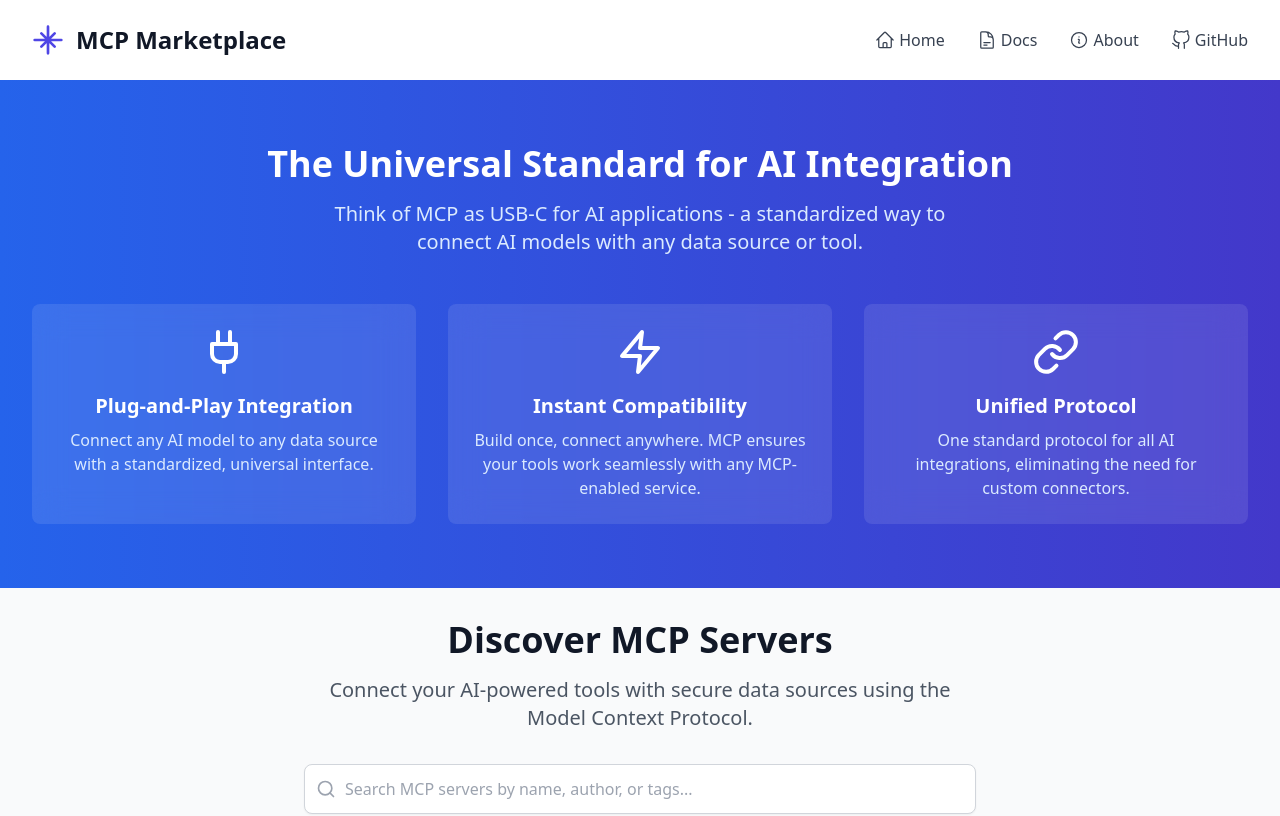
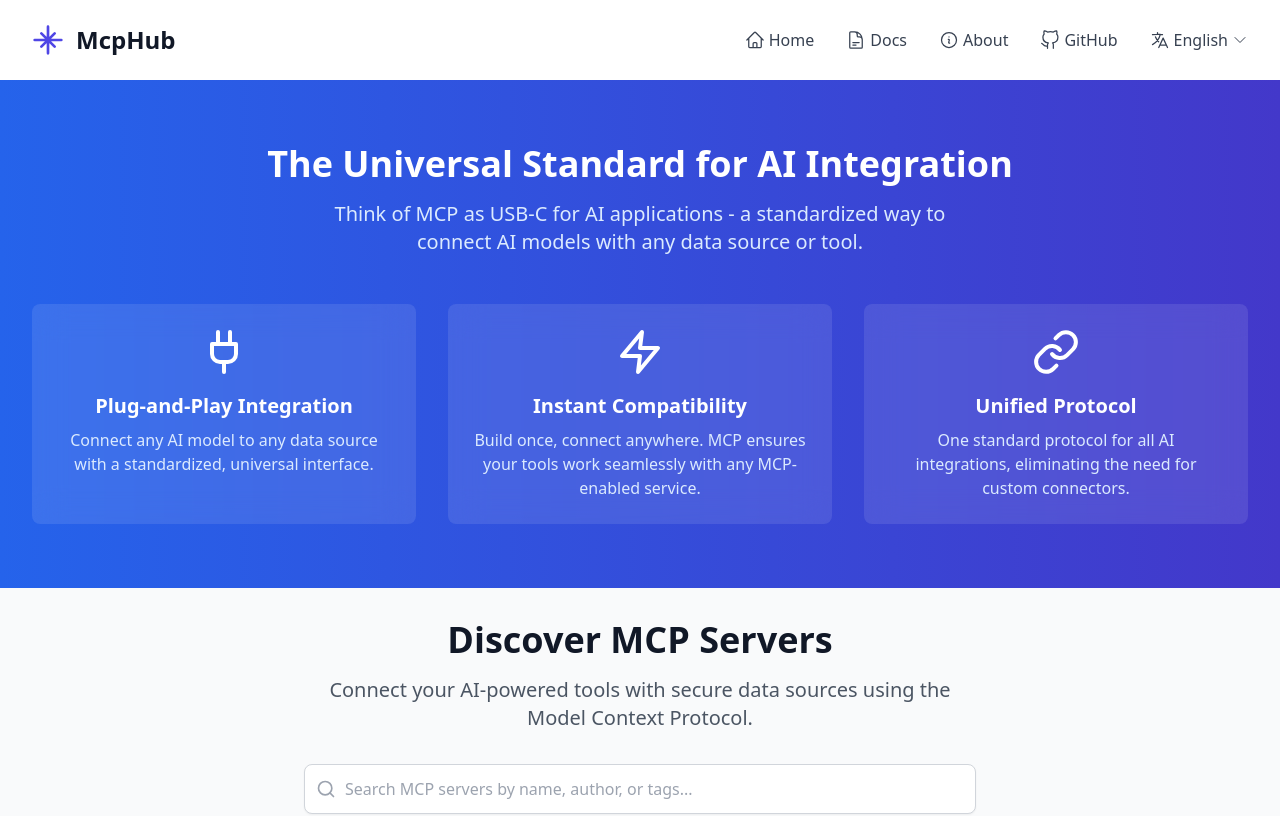
Before and after one commit to rajbos/mcp-agents-hub, a React (Vite) app in the folder client/: page / in a window 1280 px wide. Shown: the top 816 px of the page. Built offline with nearby package versions, Linux system fonts and the light colour scheme; no server answers.

Commit message:
add language switcher in header

```diff
--- a/client/src/App.tsx
+++ b/client/src/App.tsx
@@ -5,9 +5,11 @@ import { Docs } from './pages/Docs';
 import { About } from './pages/About';
 import { Header } from './components/Header';
 import { Footer } from './components/Footer';
+import { LanguageProvider } from './contexts/LanguageContext';
 
 function App() {
   return (
+    <LanguageProvider>
       <Router>
         <div className="min-h-screen bg-gray-50">
           <Header />
@@ -19,6 +21,7 @@ function App() {
           <Footer />
         </div>
       </Router>
+    </LanguageProvider>
   );
 }
 
--- a/client/src/components/Header.tsx
+++ b/client/src/components/Header.tsx
@@ -1,12 +1,21 @@
 import { useState } from 'react';
 import { Link } from 'react-router-dom';
+import { useLanguage, SupportedLanguage } from '../contexts/LanguageContext';
 
 export function Header() {
   const [isMenuOpen, setIsMenuOpen] = useState(false);
+  const [isLangMenuOpen, setIsLangMenuOpen] = useState(false); // State for language dropdown
+  const { language, setLanguage, t } = useLanguage();
 
   // Function to close the menu
   const closeMenu = () => {
     setIsMenuOpen(false);
+  };
+
+  // Function to toggle language
+  const toggleLanguage = (lang: SupportedLanguage) => {
+    setLanguage(lang);
+    setIsLangMenuOpen(false);
   };
 
   return (
@@ -26,7 +35,7 @@ export function Header() {
             >
               <path d="M12 2v20M2 12h20M7 17l10-10M7 7l10 10"/>
             </svg>
-            <h1 className="ml-3 text-2xl font-bold text-gray-900">MCP Marketplace</h1>
+            <h1 className="ml-3 text-2xl font-bold text-gray-900">McpHub</h1>
           </div>
 
           <div className="flex items-center">
@@ -54,6 +63,25 @@ export function Header() {
             {/* Mobile menu - absolutely positioned for better layout */}
             <div className={`${isMenuOpen ? 'block' : 'hidden'} md:hidden absolute top-20 right-0 left-0 bg-white shadow-md z-10`}>
               <div className="px-4 py-3 space-y-2">
+                {/* Language switcher for mobile */}
+                <div className="border-b border-gray-100 pb-2 mb-2">
+                  <div className="text-gray-700 font-medium text-base py-2">{t('language.label')} / 语言</div>
+                  <div className="flex space-x-2 mt-1">
+                    <button
+                      className={`px-3 py-1 rounded text-sm ${language === 'en' ? 'bg-indigo-100 text-indigo-700' : 'bg-gray-100 text-gray-700'}`}
+                      onClick={() => toggleLanguage('en')}
+                    >
+                      English
+                    </button>
+                    <button
+                      className={`px-3 py-1 rounded text-sm ${language === 'zh' ? 'bg-indigo-100 text-indigo-700' : 'bg-gray-100 text-gray-700'}`}
+                      onClick={() => toggleLanguage('zh')}
+                    >
+                      中文
+                    </button>
+                  </div>
+                </div>
+
                 <Link
                   to="/"
                   className="text-gray-700 hover:text-indigo-600 font-medium text-base flex items-center py-2 border-b border-gray-100"
@@ -73,7 +101,7 @@ export function Header() {
                       d="m2.25 12 8.954-8.955c.44-.439 1.152-.439 1.591 0L21.75 12M4.5 9.75v10.125c0 .621.504 1.125 1.125 1.125H9.75v-4.875c0-.621.504-1.125 1.125-1.125h2.25c.621 0 1.125.504 1.125 1.125V21h4.125c.621 0 1.125-.504 1.125-1.125V9.75M8.25 21h8.25"
                     />
                   </svg>
-                  Home
+                  {t('nav.home')}
                 </Link>
                 <Link
                   to="/docs"
@@ -94,7 +122,7 @@ export function Header() {
                       d="M19.5 14.25v-2.625a3.375 3.375 0 0 0-3.375-3.375h-1.5A1.125 1.125 0 0 1 13.5 7.125v-1.5a3.375 3.375 0 0 0-3.375-3.375H8.25m0 12.75h7.5m-7.5 3H12M10.5 2.25H5.625c-.621 0-1.125.504-1.125 1.125v17.25c0 .621.504 1.125 1.125 1.125h12.75c.621 0 1.125-.504 1.125-1.125V11.25a9 9 0 0 0-9-9Z"
                     />
                   </svg>
-                  Docs
+                  {t('nav.docs')}
                 </Link>
                 <Link
                   to="/about"
@@ -115,7 +143,7 @@ export function Header() {
                       d="m11.25 11.25.041-.02a.75.75 0 0 1 1.063.852l-.708 2.836a.75.75 0 0 0 1.063.853l.041-.021M21 12a9 9 0 1 1-18 0 9 9 0 0 1 18 0Zm-9-3.75h.008v.008H12V8.25Z"
                     />
                   </svg>
-                  About
+                  {t('nav.about')}
                 </Link>
                 <a
                   href="https://github.com/mcp-agents-ai/mcp-marketplace"
@@ -138,13 +166,13 @@ export function Header() {
                   >
                     <path d="M9 19c-5 1.5-5-2.5-7-3m14 6v-3.87a3.37 3.37 0 0 0-.94-2.61c3.14-.35 6.44-1.54 6.44-7A5.44 5.44 0 0 0 20 4.77 5.07 5.07 0 0 0 19.91 1S18.73.65 16 2.48a13.38 13.38 0 0 0-7 0C6.27.65 5.09 1 5.09 1A5.07 5.07 0 0 0 5 4.77a5.44 5.44 0 0 0-1.5 3.78c0 5.42 3.3 6.61 6.44 7A3.37 3.37 0 0 0 9 18.13V22"></path>
                   </svg>
-                  GitHub
+                  {t('nav.github')}
                 </a>
               </div>
             </div>
 
             {/* Desktop menu */}
-            <nav className="hidden md:flex items-center space-x-8 ml-8">
+            <nav className="hidden md:flex items-center space-x-8">
               <Link to="/" className="text-gray-700 hover:text-indigo-600 font-medium flex items-center">
                 <svg
                   xmlns="http://www.w3.org/2000/svg"
@@ -160,7 +188,7 @@ export function Header() {
                     d="m2.25 12 8.954-8.955c.44-.439 1.152-.439 1.591 0L21.75 12M4.5 9.75v10.125c0 .621.504 1.125 1.125 1.125H9.75v-4.875c0-.621.504-1.125 1.125-1.125h2.25c.621 0 1.125.504 1.125 1.125V21h4.125c.621 0 1.125-.504 1.125-1.125V9.75M8.25 21h8.25"
                   />
                 </svg>
-                Home
+                {t('nav.home')}
               </Link>
               <Link to="/docs" className="text-gray-700 hover:text-indigo-600 font-medium flex items-center">
                 <svg
@@ -177,7 +205,7 @@ export function Header() {
                     d="M19.5 14.25v-2.625a3.375 3.375 0 0 0-3.375-3.375h-1.5A1.125 1.125 0 0 1 13.5 7.125v-1.5a3.375 3.375 0 0 0-3.375-3.375H8.25m0 12.75h7.5m-7.5 3H12M10.5 2.25H5.625c-.621 0-1.125.504-1.125 1.125v17.25c0 .621.504 1.125 1.125 1.125h12.75c.621 0 1.125-.504 1.125-1.125V11.25a9 9 0 0 0-9-9Z"
                   />
                 </svg>
-                Docs
+                {t('nav.docs')}
               </Link>
               <Link to="/about" className="text-gray-700 hover:text-indigo-600 font-medium flex items-center">
                 <svg
@@ -194,7 +222,7 @@ export function Header() {
                     d="m11.25 11.25.041-.02a.75.75 0 0 1 1.063.852l-.708 2.836a.75.75 0 0 0 1.063.853l.041-.021M21 12a9 9 0 1 1-18 0 9 9 0 0 1 18 0Zm-9-3.75h.008v.008H12V8.25Z"
                   />
                 </svg>
-                About
+                {t('nav.about')}
               </Link>
               <a
                 href="https://github.com/mcp-agents-ai/mcp-marketplace"
@@ -216,8 +244,65 @@ export function Header() {
                 >
                   <path d="M9 19c-5 1.5-5-2.5-7-3m14 6v-3.87a3.37 3.37 0 0 0-.94-2.61c3.14-.35 6.44-1.54 6.44-7A5.44 5.44 0 0 0 20 4.77 5.07 5.07 0 0 0 19.91 1S18.73.65 16 2.48a13.38 13.38 0 0 0-7 0C6.27.65 5.09 1 5.09 1A5.07 5.07 0 0 0 5 4.77a5.44 5.44 0 0 0-1.5 3.78c0 5.42 3.3 6.61 6.44 7A3.37 3.37 0 0 0 9 18.13V22"></path>
                 </svg>
-                GitHub
+                {t('nav.github')}
               </a>
+
+              {/* Language switcher for desktop - moved to the end of the navigation */}
+              <div className="relative">
+                <button
+                  className="flex items-center text-gray-700 hover:text-indigo-600 font-medium"
+                  onClick={() => setIsLangMenuOpen(!isLangMenuOpen)}
+                >
+                  <svg
+                    xmlns="http://www.w3.org/2000/svg"
+                    fill="none"
+                    viewBox="0 0 24 24"
+                    strokeWidth="1.5"
+                    stroke="currentColor"
+                    className="w-5 h-5 mr-1"
+                  >
+                    <path
+                      strokeLinecap="round"
+                      strokeLinejoin="round"
+                      d="M10.5 21l5.25-11.25L21 21m-9-3h7.5M3 5.621a48.474 48.474 0 016-.371m0 0c1.12 0 2.233.038 3.334.114M9 5.25V3m3.334 2.364C11.176 10.658 7.69 15.08 3 17.502m9.334-12.138c.896.061 1.785.147 2.666.257m-4.589 8.495a18.023 18.023 0 01-3.827-5.802"
+                    />
+                  </svg>
+                  {language === 'en' ? t('language.english') : t('language.chinese')}
+                  <svg
+                    xmlns="http://www.w3.org/2000/svg"
+                    fill="none"
+                    viewBox="0 0 24 24"
+                    strokeWidth="1.5"
+                    stroke="currentColor"
+                    className="w-4 h-4 ml-1"
+                  >
+                    <path
+                      strokeLinecap="round"
+                      strokeLinejoin="round"
+                      d="M19.5 8.25l-7.5 7.5-7.5-7.5"
+                    />
+                  </svg>
+                </button>
+                {/* Language dropdown menu */}
+                {isLangMenuOpen && (
+                  <div className="absolute right-0 mt-2 w-36 bg-white rounded-md shadow-lg z-20">
+                    <div className="py-1">
+                      <button
+                        className={`block w-full text-left px-4 py-2 text-sm ${language === 'en' ? 'bg-gray-100 text-indigo-600' : 'text-gray-700 hover:bg-gray-100'}`}
+                        onClick={() => toggleLanguage('en')}
+                      >
+                        {t('language.english')}
+                      </button>
+                      <button
+                        className={`block w-full text-left px-4 py-2 text-sm ${language === 'zh' ? 'bg-gray-100 text-indigo-600' : 'text-gray-700 hover:bg-gray-100'}`}
+                        onClick={() => toggleLanguage('zh')}
+                      >
+                        {t('language.chinese')}
+                      </button>
+                    </div>
+                  </div>
+                )}
+              </div>
             </nav>
           </div>
         </div>
--- /dev/null
+++ b/client/src/contexts/LanguageContext.tsx
@@ -0,0 +1,73 @@
+import React, { createContext, useState, useContext, ReactNode, useEffect } from 'react';
+import enTranslations from '../locale/en.json';
+import zhTranslations from '../locale/zh.json';
+
+// Define the supported languages
+export type SupportedLanguage = 'en' | 'zh';
+
+// Define the type for the language context
+type LanguageContextType = {
+  language: SupportedLanguage;
+  setLanguage: (language: SupportedLanguage) => void;
+  t: (key: string) => string; // translation function
+};
+
+// Create the initial context value
+const LanguageContext = createContext<LanguageContextType | undefined>(undefined);
+
+// Translation dictionary with imported JSON files
+const translations: Record<SupportedLanguage, Record<string, any>> = {
+  en: enTranslations,
+  zh: zhTranslations
+};
+
+// Provider component
+export const LanguageProvider: React.FC<{ children: ReactNode }> = ({ children }) => {
+  // Try to get saved language from localStorage, default to 'en'
+  const [language, setLanguage] = useState<SupportedLanguage>(() => {
+    const saved = localStorage.getItem('language') as SupportedLanguage;
+    return saved && (saved === 'en' || saved === 'zh') ? saved : 'en';
+  });
+
+  // Save language preference to localStorage when it changes
+  useEffect(() => {
+    localStorage.setItem('language', language);
+  }, [language]);
+
+  // Translation function that handles nested keys like "nav.home"
+  const t = (key: string): string => {
+    const keys = key.split('.');
+    let result: any = translations[language];
+
+    for (const k of keys) {
+      if (result && typeof result === 'object' && k in result) {
+        result = result[k];
+      } else {
+        return key; // Return the key if translation not found
+      }
+    }
+
+    return typeof result === 'string' ? result : key;
+  };
+
+  const value = {
+    language,
+    setLanguage,
+    t
+  };
+
+  return (
+    <LanguageContext.Provider value={value}>
+      {children}
+    </LanguageContext.Provider>
+  );
+};
+
+// Custom hook to use the language context
+export const useLanguage = (): LanguageContextType => {
+  const context = useContext(LanguageContext);
+  if (context === undefined) {
+    throw new Error('useLanguage must be used within a LanguageProvider');
+  }
+  return context;
+};
--- /dev/null
+++ b/client/src/locale/en.json
@@ -0,0 +1,23 @@
+{
+  "nav": {
+    "home": "Home",
+    "docs": "Docs",
+    "about": "About",
+    "github": "GitHub"
+  },
+  "language": {
+    "english": "English",
+    "chinese": "中文 (Chinese)",
+    "label": "Language"
+  },
+  "home": {
+    "title": "MCP Server Marketplace",
+    "subtitle": "Discover and connect to the best Model Context Protocol (MCP) servers",
+    "search": {
+      "placeholder": "Search for MCP servers..."
+    }
+  },
+  "footer": {
+    "copyright": "© 2025 MCP Marketplace. All rights reserved."
+  }
+}
--- /dev/null
+++ b/client/src/locale/zh.json
@@ -0,0 +1,23 @@
+{
+  "nav": {
+    "home": "首页",
+    "docs": "文档",
+    "about": "关于",
+    "github": "GitHub"
+  },
+  "language": {
+    "english": "English (英文)",
+    "chinese": "中文",
+    "label": "语言"
+  },
+  "home": {
+    "title": "MCP 服务器市场",
+    "subtitle": "发现并连接到最好的模型上下文协议 (MCP) 服务器",
+    "search": {
+      "placeholder": "搜索 MCP 服务器..."
+    }
+  },
+  "footer": {
+    "copyright": "© 2025 MCP 市场。保留所有权利。"
+  }
+}
```
Lines whose indentation alone changed are shown as unchanged.
